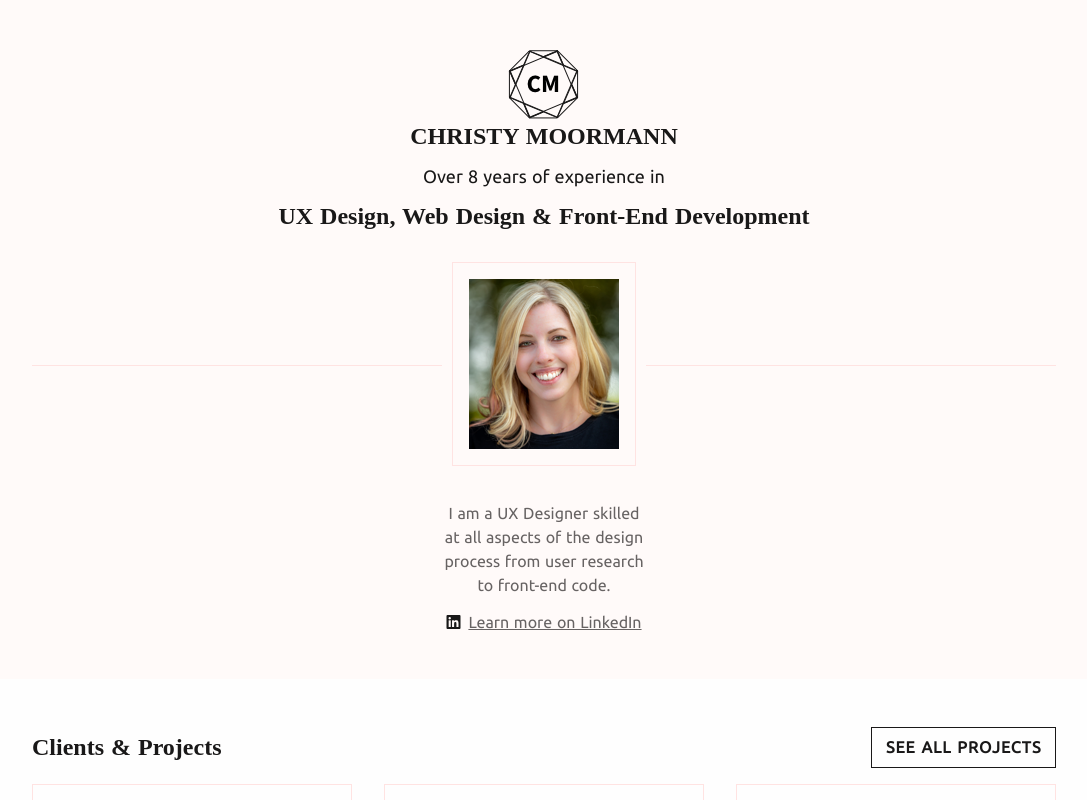
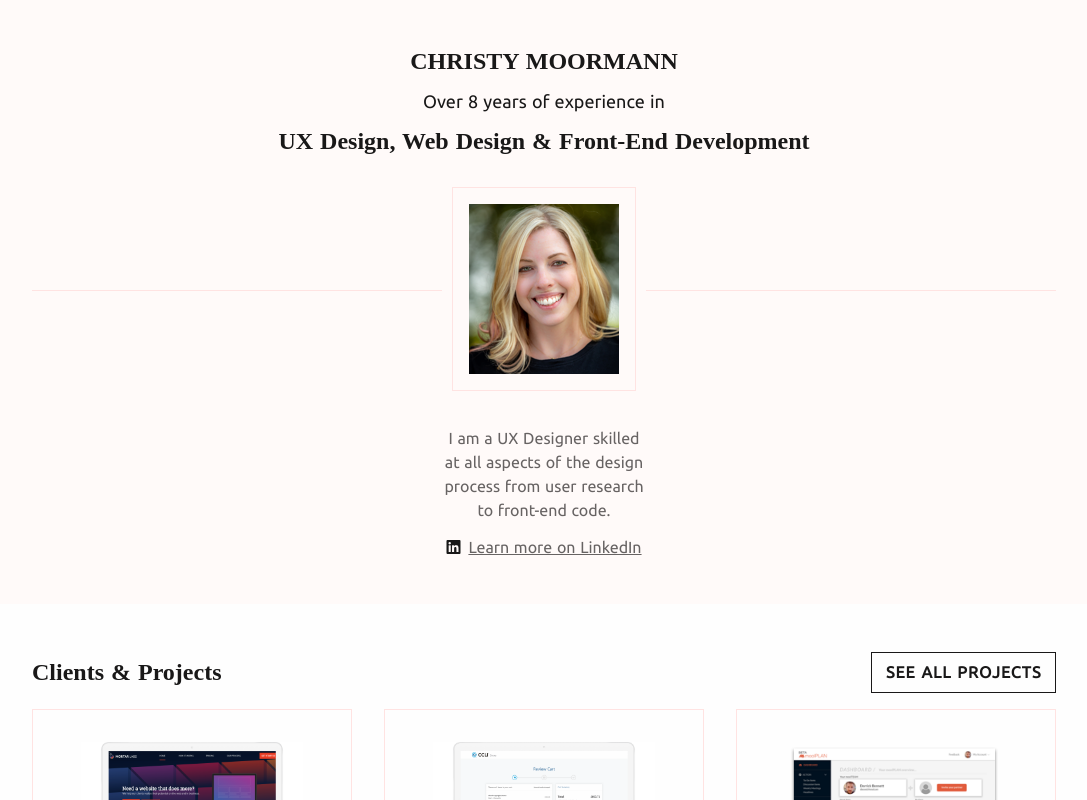
Before and after one commit to cm8011/christymoormann, a Nuxt app: page / in a window 1280 px wide. Shown: the top 800 px of the page, without its empty margins (96-1183 px from the left). Built offline with nearby package versions, Linux system fonts and the light colour scheme; a web font is replaced by a local one.

Commit message:
Removed logo

```diff
--- a/components/Header.vue
+++ b/components/Header.vue
@@ -1,7 +1,6 @@
 <template>
   <header>
     <div class="logo center pt-3">
-      <img src="/images/logo.png" />
       <h1 class="font-24 uppercase"><nuxt-link to="/">Christy Moormann</nuxt-link></h1>
     </div>
     <!-- <nav>
```
